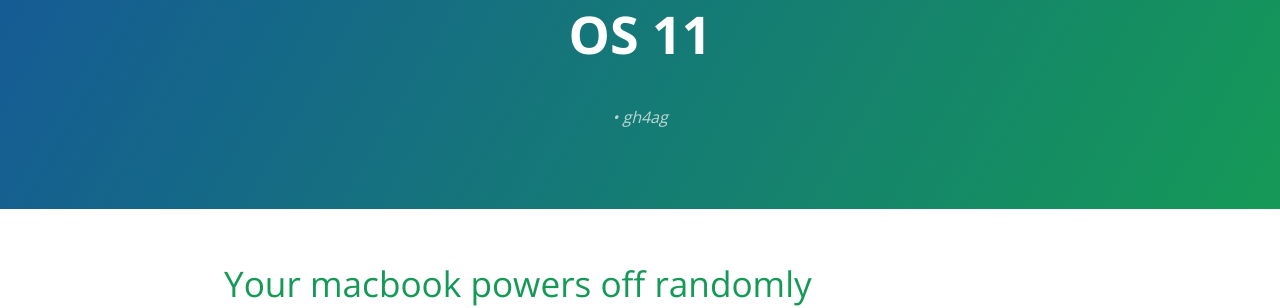
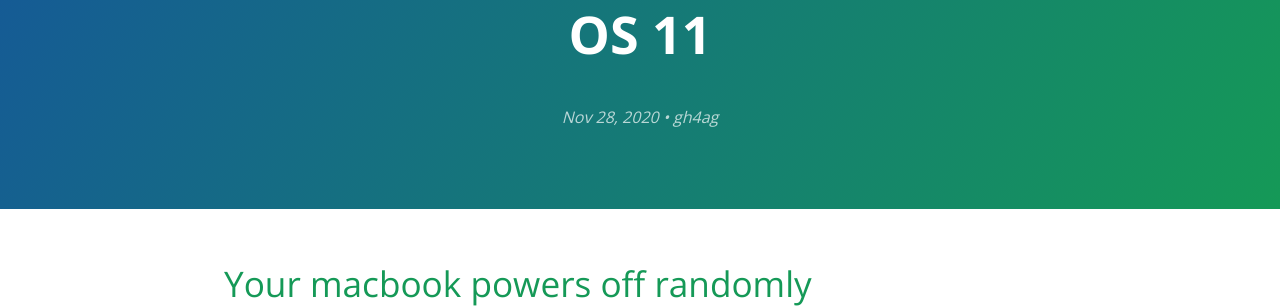
Before and after one commit to gh4ag/gh4ag.github.io, a Jekyll site: the page built from assets/osx/Big_Sur_Shutdowns/big_sur_shutdowns.md, in a window 1280 px wide and 900 px high. Shown: the part 219-527 px from the top of the window. Built offline with Jekyll 4.4.1, drawn with Linux system fonts in a browser that asks for light colours.

Commit message:
updated date

```diff
--- a/assets/osx/Big_Sur_Shutdowns/big_sur_shutdowns.md
+++ b/assets/osx/Big_Sur_Shutdowns/big_sur_shutdowns.md
@@ -1,6 +1,7 @@
 ---
 title: Repetitive Shutdowns under BigSur Mac OS 11
 layout: post
+date: 28/11/2020
 ---
 
 # Your macbook powers off randomly
```
